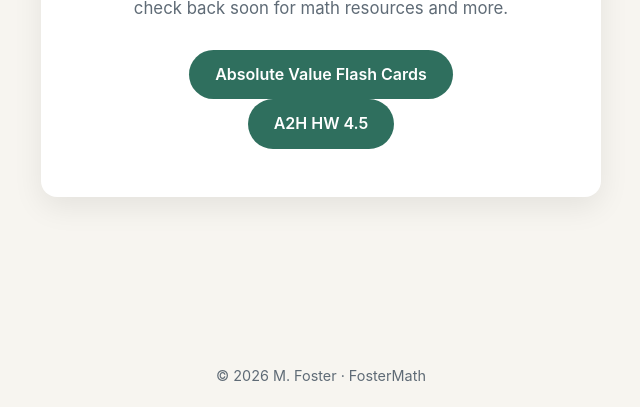
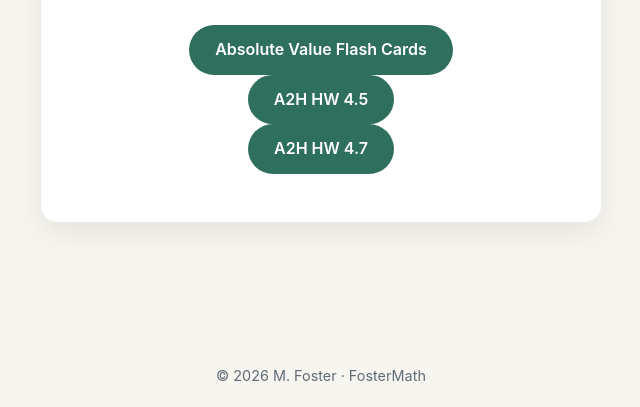
Before and after one commit to EmmFoster/FosterMath, a plain HTML site: page index.html in a window 1280 px wide. Shown: the part 393-800 px from the top of the page, without its empty margins (319-959 px from the left). Drawn offline with Linux system fonts and the light colour scheme.

Commit message:
Add link for A2H HW 4.7 in index.html

```diff
--- a/index.html
+++ b/index.html
@@ -88,6 +88,9 @@
       <div class="links">
         <a class="button" href="A2H HW 4.5 Coach.html">A2H HW 4.5</a>
       </div>
+  <div class="links">
+        <a class="button" href="A2H HW 4.7 Coach.html">A2H HW 4.7</a>
+      </div>
     </div>
   </main>
   <footer>
```
